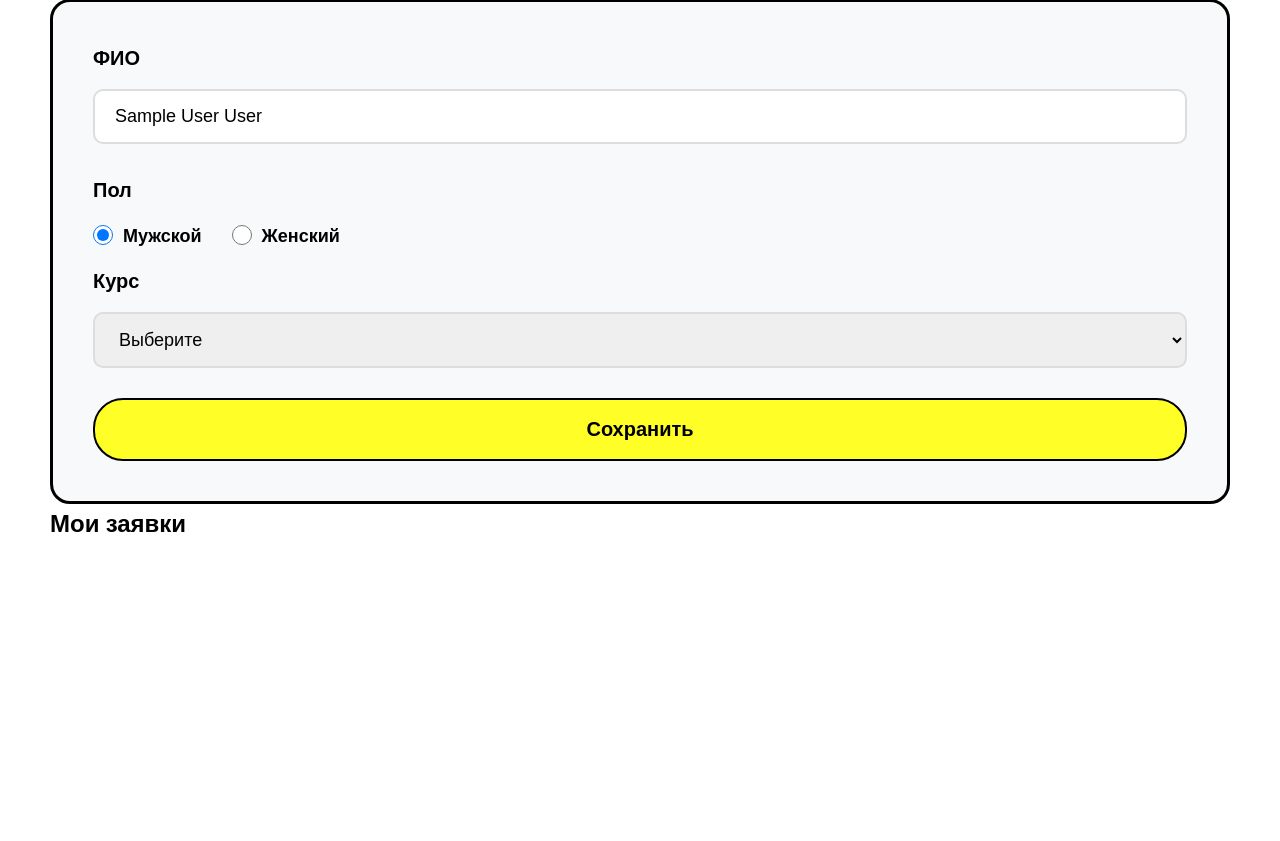
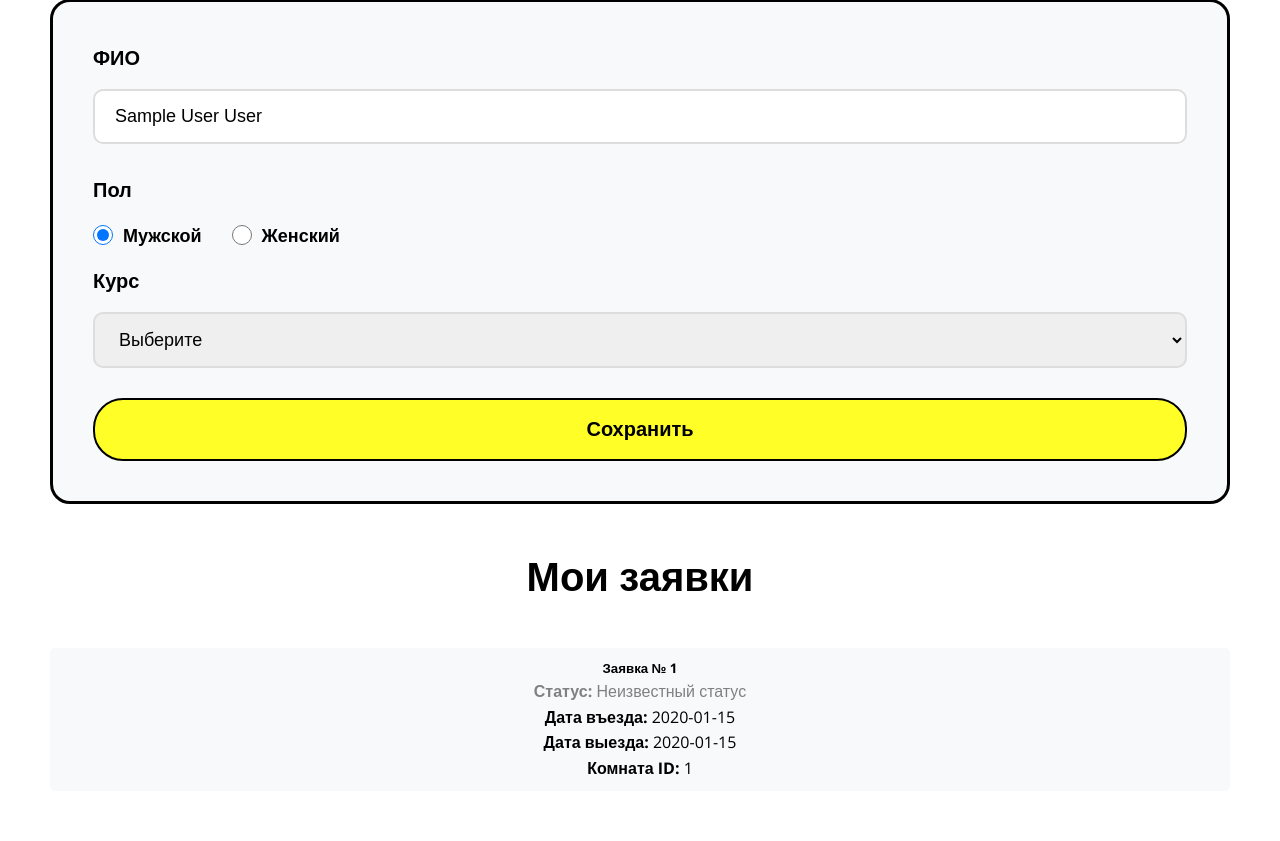
Before and after one commit to Xaimelix/AllForStudents_continue, a Flask app: page /me in a window 1280 px wide. Shown: the part 271-1112 px from the top of the page. Before the commit the page ends 803 px from the top, so only its background shows below. Run offline with Flask 3, Linux system fonts and the light colour scheme; a user stored in the database is signed in; tables that the repository leaves empty hold one stand-in row (values such as "Sample post").

Commit message:
Добавлено отображение заявок студента на странице профиля с обработкой статусов и датами.

```diff
--- a/PROJECT/main.py
+++ b/PROJECT/main.py
@@ -104,9 +104,35 @@ def main_page():
 # страница пользователя
 @app.route('/me')
 def myself():
+    db_sess = db_session.create_session()
+    server_base_url = request.url_root
+    if not server_base_url.endswith('/'):
+        server_base_url += '/'
     if not current_user.is_authenticated:
         return redirect('/login')
-    return render_template('aboutuser.html', item=current_user)
+    try:
+        student_applications = db_sess.query(Application_request)\
+                                        .filter(Application_request.student_id == current_user.id)\
+                                        .all()
+        applications_data = []
+        for req in student_applications:
+            applications_data.append({
+                'id': req.id,
+                'status': req.status,
+                'date_entr': req.date_entr.strftime('%Y-%m-%d') if req.date_entr else 'Не указана',
+                'date_exit': req.date_exit.strftime('%Y-%m-%d') if req.date_exit else 'Не указана',
+                'room_id': req.room_id,
+                'student_id': req.student_id
+            })
+
+        return render_template('aboutuser.html', item=current_user, server_url=server_base_url, applications=applications_data)
+    except Exception as e:
+            # Обработка ошибок при загрузке данных
+            print(f"Ошибка при загрузке профиля студента с ID {current_user.id}: {e}")
+            return render_template('error.html', message=f"Произошла ошибка при загрузке профиля студента: {e}"), 500
+    finally:
+        # Обязательно закрываем сессию базы данных
+        db_sess.close()
 
 
 # страница общежитий
--- a/PROJECT/static/CSS/aboutuser.css
+++ b/PROJECT/static/CSS/aboutuser.css
@@ -227,6 +227,16 @@ input[type="radio"] {
     cursor: pointer;
 }
 
+.myapplications {
+    font-size: 40px;
+    font-weight: 800;
+    color: #000000;
+    margin-bottom: 40px;
+    margin-top: 40px;
+    text-align: center;
+    font-family: 'Open Sans', sans-serif;
+}
+
 /* Адаптивность */
 @media (max-width: 768px) {
     .LIST {
--- a/PROJECT/templates/aboutuser.html
+++ b/PROJECT/templates/aboutuser.html
@@ -103,8 +103,35 @@
                     <button type="submit" class="save-btn">Сохранить</button>
                 </form>
             </div>
-            <h2 class="myapplications">Мои заявки</h2>
-
+            <div style="display: flex; align-items: center; flex-direction: column;">
+                <h2 class="myapplications">Мои заявки</h2>
+            </div>
+            <div>
+                {% if applications %}
+                <div class="list-group">
+                    {% for app in applications %}
+                        <div class="list-group-item" style="margin-bottom: 10px; padding: 10px; border-radius: 5px; background-color: #f8f9fa; display: flex;
+                            flex-direction: column; align-items: center;">
+                            <h5>Заявка № {{ app.id }}</h5>
+                            {% if app.status == '0' %}
+                                <p style="color: orange;"><strong>Статус:</strong> Ожидает подтверждения</p>
+                            {% elif app.status == '1' %}
+                                <p style="color: green;"><strong>Статус:</strong> Подтверждено</p>
+                            {% elif app.status == '2' %}
+                                <p style="color: red;"><strong>Статус:</strong> Отклонено</p>
+                            {% else %}
+                                <p style="color: gray;"><strong>Статус:</strong> Неизвестный статус</p>
+                            {% endif %}
+                            <p><strong>Дата въезда:</strong> {{ app.date_entr if app.date_entr is not none else 'Не указана' }}</p>
+                            <p><strong>Дата выезда:</strong> {{ app.date_exit if app.date_exit is not none else 'Не указана' }}</p>
+                            <p><strong>Комната ID:</strong> {{ app.room_id }}</p>
+                        </div>
+                {% endfor %}
+                </div>
+                {% else %}
+                <p>У студента нет активных заявок на переселение.</p>
+                {% endif %}
+            </div>
         </div>
 
     </div>
```
Also changed, not shown: PROJECT/api/resources.py (+8 -16 lines).
